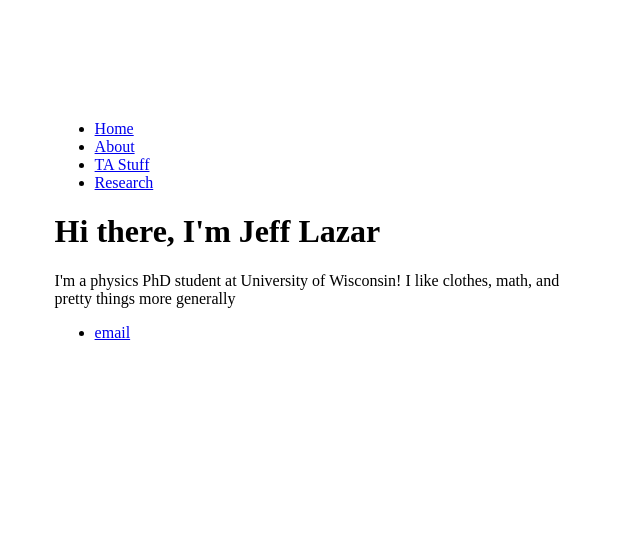
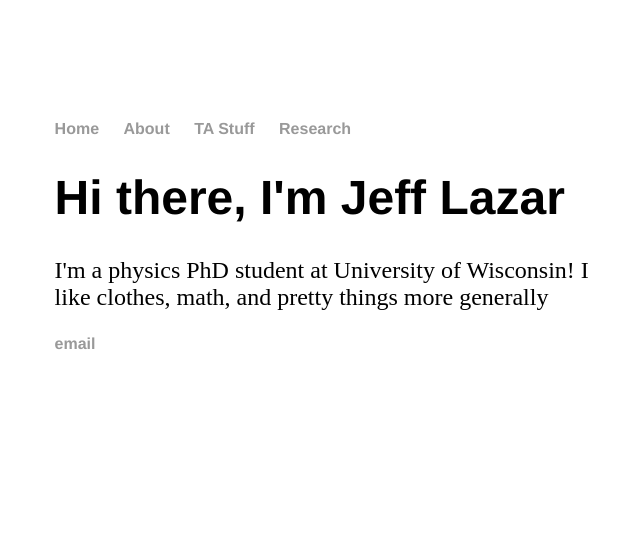
Before and after one commit to jlazar17/jlazar17.github.io, a PHP site: page /index.html in a window 1280 px wide. Shown: the top 548 px of the page, without its empty margins (315-955 px from the left). Run offline with PHP 8.4, Linux system fonts and the light colour scheme.

Commit message:
unfuck it

```diff
--- a/css/main.css
+++ b/css/main.css
@@ -7,3 +7,27 @@ body, html {
     background-repeat: no-repeat;
     background-size: cover;
 }
+
+nav ul, footer ul {
+    font-family:'Helvetica', 'Arial', 'Sans-Serif';
+    padding: 0px;
+    list-style: none;
+    font-weight: bold;
+}
+nav ul li, footer ul li {
+    display: inline;
+    margin-right: 20px;
+}
+a {
+    text-decoration: none;
+    color: #999;
+}
+a:hover {
+    text-decoration: underline;
+}
+h1 {
+    font-size: 3em;
+    font-family:'Helvetica', 'Arial', 'Sans-Serif';
+}
+p {
+    font-size: 1.5em;
```
